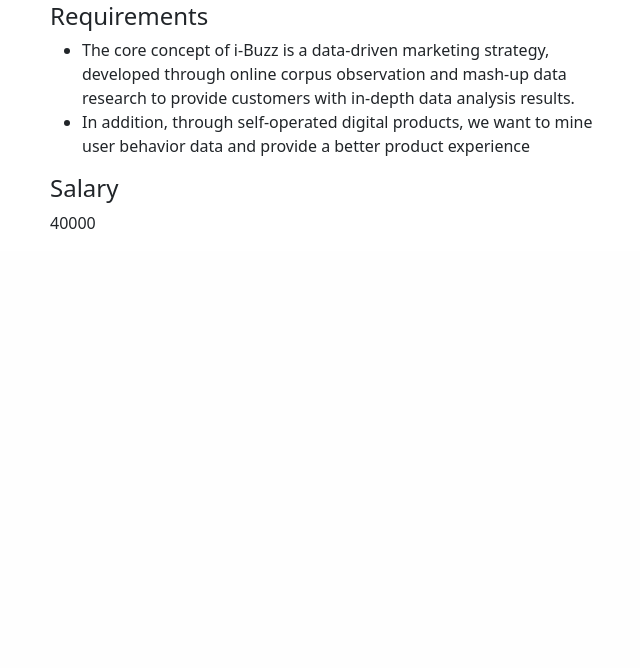
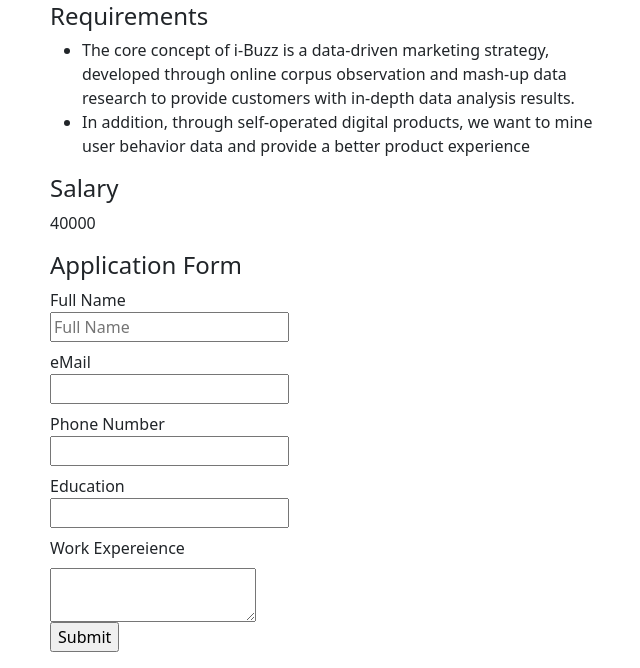
Before and after one commit to megsung1117/Website-secondtry, a Flask app: page /job/2 in a window 1280 px wide. Shown: the part 628-1296 px from the top of the page, without its empty margins (32-672 px from the left). Before the commit the page ends 857 px from the top, so only its background shows below. Run offline with Flask 3, Linux system fonts and the light colour scheme; data comes from the database, SQL or seed files in the repository; both versions use the stored data as it was after the commit.

Commit message:
application and submiited

```diff
--- a/app.py
+++ b/app.py
@@ -1,4 +1,4 @@
-from flask import Flask, jsonify, render_template
+from flask import Flask, jsonify, render_template,request
 import database as db
 
 JOBS = db.job_upload_from_db()
@@ -9,20 +9,25 @@
   return render_template('home.html',jobs=JOBS)
 
 
-@app.route('/api/jobs')
-def list_jobs():
-    return jsonify(JOBS)
+@app.route('/api/jobs/<id>')
+def list_jobs(id):
+  job = db.load_job(id)
+  return jsonify(job)
 
 @app.route('/job/<id>')
 def show_job(id):
    job = db.load_job(id)
-   print(job)
    if job:
      return render_template('job.html', job=job)
-     # return jsonify(job)
    else:
      return "Job not found", 404
 
+@app.route('/job/<id>/apply/', methods=['post','get'])
+def apply_to_job(id):
+  data = request.form
+  job = db.load_job(id)
+  db.add_application_to_db(id)
+  return render_template('application_submitted.html',application=data, job=job)
 
 if __name__ == '__main__':
   app.run(host='0.0.0.0', port=8080,debug=True)
--- a/database.py
+++ b/database.py
@@ -1,21 +1,19 @@
 import sqlite3
 
-conn = sqlite3.connect('mydatabase.db')
-cursor = conn.cursor()
-
-# cursor.execute("UPDATE jobs SET requirements = 'The core concept of i-Buzz is a data-driven marketing strategy, developed through online corpus observation and mash-up data research to provide customers with in-depth data analysis results. In addition, through self-operated digital products, we want to mine user behavior data and provide a better product experience ' WHERE id=2")
+# conn = sqlite3.connect('mydatabase.db')
+# cursor = conn.cursor()
 
 
-# conn.commit()
+# # cursor.execute("ALTER TABLE jobs ADD COLUMN status boolean")
 
 
-cursor.execute("UPDATE jobs SET requirements ='1. Analyze, design and implement systems and software, sometimes debugging.\n2. Skilled with Angular 10 or above.\n3. Familiar with Restful API integration is a must.\n4. Work with the engineers to solve frontend issues.' WHERE id = 4")
+# # cursor.execute("UPDATE jobs SET requirements ='1. Analyze, design and implement systems and software, sometimes debugging.\n2. Skilled with Angular 10 or above.\n3. Familiar with Restful API integration is a must.\n4. Work with the engineers to solve frontend issues.' WHERE id = 4")
 
-conn.commit()
-cursor.execute("SELECT * FROM jobs ")
-rows = cursor.fetchall()
-print(rows)
-conn.close()
+# # conn.commit()
+# cursor.execute("SELECT * FROM jobs ")
+# rows = cursor.fetchall()
+# print(rows)
+# conn.close()
 
 
 def job_upload_from_db():
@@ -56,3 +54,11 @@
   conn.commit()
   conn.close()
   return cursor.lastrowid
+
+def add_application_to_db(id):
+  conn = sqlite3.connect('mydatabase.db')
+  cursor = conn.cursor()
+  cursor.execute("UPDATE jobs SET status = True WHERE id = ?", (id,))
+  conn.commit()
+  conn.close()
+  return True
--- /dev/null
+++ b/templates/applicationForm.html
@@ -0,0 +1,30 @@
+
+<h4>Application Form </h4>
+<form action="/job/{{job['id']}}/apply/" method="post">
+  <div class='mb-2'>
+  <label>Full Name </label><br>
+  <input type="text" name='full_name' placeholder="Full Name"><br>
+  </div>
+
+  <div class='mb-2'>
+  <label>eMail </label><br>
+  <input type='email' name='email'><br>
+  </div>
+
+  <div class='mb-2'>
+  <label>Phone Number </label><br>
+  <input type='tel' name='phone'><br>
+  </div>
+
+  <div class='mb-2'>
+  <label>Education </label><br>
+  <input type="text" name='education'><br>
+  </div>
+
+  <div>
+    <label class='mb-2'>Work Expereience </label><br>
+    <textarea name="work_expereience"></textarea>
+  </div>
+
+  <input type="submit" name='submit' value="Submit">
+</form>
--- a/templates/job.html
+++ b/templates/job.html
@@ -18,7 +18,7 @@
 
       <h4>Salary</h4>
       <p>{{job['salary']}}</p>
-    </p>
+      {% include  'applicationForm.html'%}
     </div>
 </body>
 </html>
```
Also changed, not shown: templates/application_submitted.html (added, +24 -0 lines), mydatabase.db.
